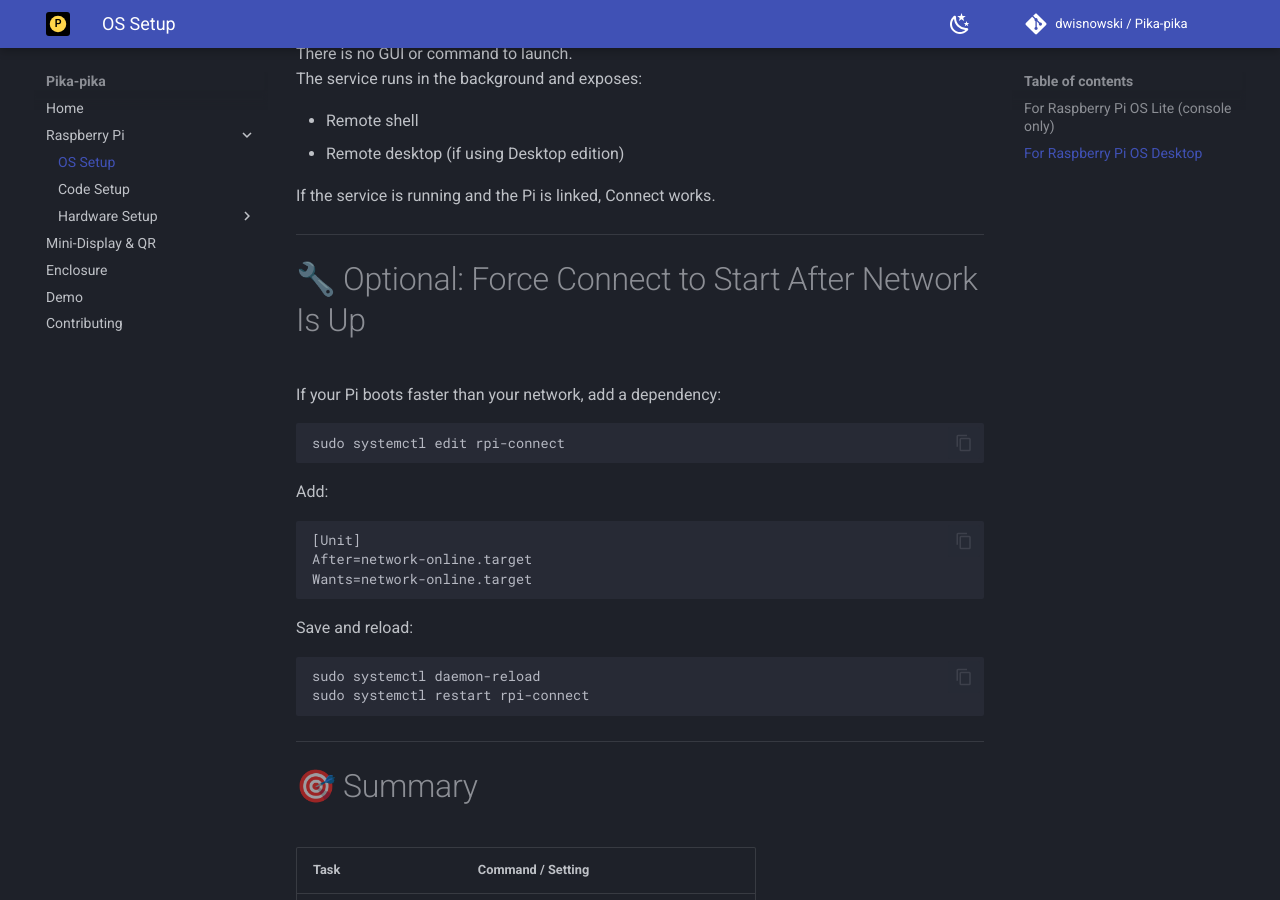
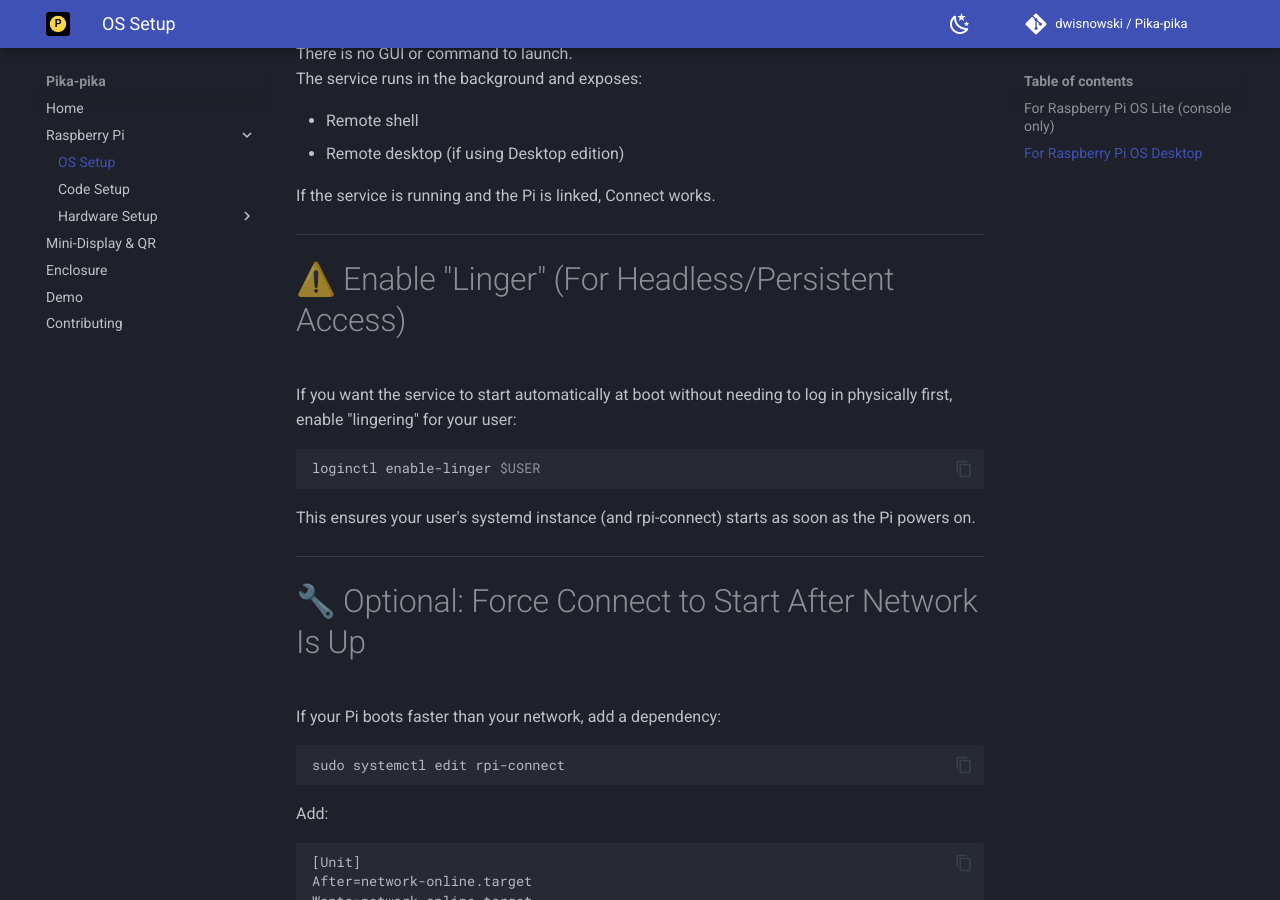
Before and after one commit to dwisnowski/Pika-pika, an MkDocs documentation site: the page built from docs/rpi-connect.md, in a window 1280 px wide and 900 px high, scrolled down 2124 px. Built offline with MkDocs 1.6.1 and Material for MkDocs 9.7.7, drawn with Linux system fonts in a browser that asks for light colours; comment, search, counter and statistics services are not loaded.

Commit message:
remove waveshare package, update auto signon docs

````diff
--- a/docs/rpi-connect.md
+++ b/docs/rpi-connect.md
@@ -96,6 +96,18 @@ If the service is running and the Pi is linked, Connect works.
 
 ---
 
+# ⚠️ Enable "Linger" (For Headless/Persistent Access)
+
+If you want the service to start automatically at boot without needing to log in physically first, enable "lingering" for your user:
+
+```bash
+loginctl enable-linger $USER
+```
+
+This ensures your user's systemd instance (and rpi-connect) starts as soon as the Pi powers on.
+
+---
+
 # 🔧 Optional: Force Connect to Start After Network Is Up
 
 If your Pi boots faster than your network, add a dependency:
--- a/pyproject.toml
+++ b/pyproject.toml
@@ -26,7 +26,7 @@ dependencies = [
 
 [project.optional-dependencies]
 # ADS1115 library is optional for non-Pi testing or when hardware is present
-rpi = ["adafruit-circuitpython-ads1x15>=3.0.0", "spidev", "RPi.GPIO", "st7789", "waveshare-lcd"]
+rpi = ["adafruit-circuitpython-ads1x15>=3.0.0", "spidev", "RPi.GPIO", "st7789"]
 docs = ["mkdocs>=1.4", "mkdocs-material>=9.0", "mkdocs-glightbox>=0.4.0"]
 
 [project.urls]
````
